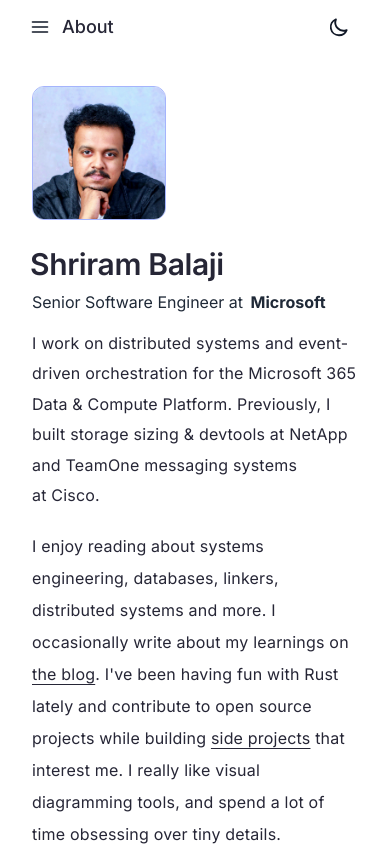
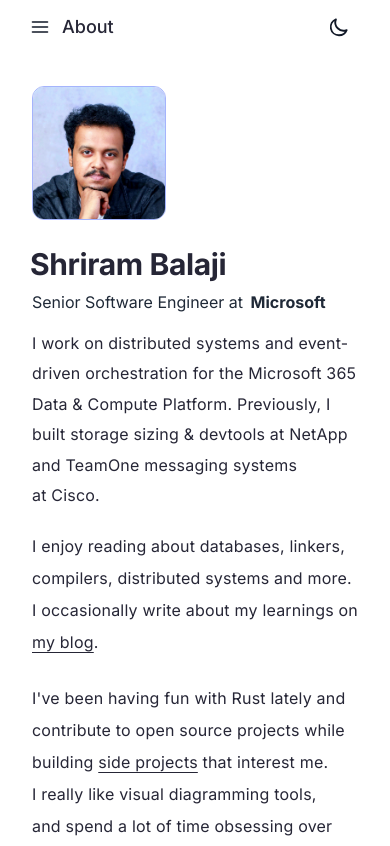
Before and after one commit to shrirambalaji/shrirambalaji.com, a Next.js app: page / in a window 390 px wide. Shown: the top 846 px of the page. Built offline with nearby package versions, Linux system fonts and the light colour scheme.

Commit message:
fix: update about styling
* break paras

```diff
--- a/src/pages/index.tsx
+++ b/src/pages/index.tsx
@@ -14,7 +14,7 @@ const Home: NextPage = () => {
           className="flex flex-col gap-2 md:placeholder:pr-8"
           role={"contentinfo"}
         >
-          <h1 className="ml-[-2px] text-3xl font-semibold md:font-bold text-ghostindigo-800 dark:text-white -tracking-[0.0125em] md:text-4xl mt-[-6px]">
+          <h1 className="ml-[-2px] text-3xl font-bold text-ghostindigo-800 dark:text-white -tracking-[0.0125em] md:text-4xl mt-[-6px]">
             Shriram Balaji
           </h1>
           <h2 className="text-md inline-flex items-center text-gray-800 dark:text-ghostindigo-100 md:text-xl">
@@ -27,7 +27,10 @@ const Home: NextPage = () => {
       </div>
       <div>
         <p className="min-w-full tracking-[0.0125em] text-ghostindigo-800 dark:text-ghostindigo-300 leading-8 font-normal text-pretty">
-          I enjoy reading about systems engineering, databases, linkers, distributed systems and more. I occasionally write about my learnings on <a href="https://blog.shrirambalaji.com" className="underline underline-offset-4" target="_blank">the blog</a>. I've been having fun with Rust lately and contribute to open source projects while building <a href="/projects" className="underline underline-offset-4" target="_blank">side projects</a> that interest me. I really like visual diagramming tools, and spend a lot of time obsessing over tiny details.
+          I enjoy reading about databases, linkers, compilers, distributed systems and more. I occasionally write about my learnings on <a href="https://blog.shrirambalaji.com" className="underline underline-offset-4" target="_blank">my blog</a>.
+          <span className="md:inline">
+            <span className="block mt-6 md:inline md:mt-0">I've been having fun with Rust lately and contribute to open source projects while building <a href="/projects" className="underline underline-offset-4" target="_blank">side projects</a> that interest me.</span>I really like visual diagramming tools, and spend a lot of time obsessing over tiny details.
+          </span>
         </p>
         <br />
         <p className="min-w-full text-ghostindigo-800 dark:text-ghostindigo-300 leading-7 tracking-[0.0125em]">
```
